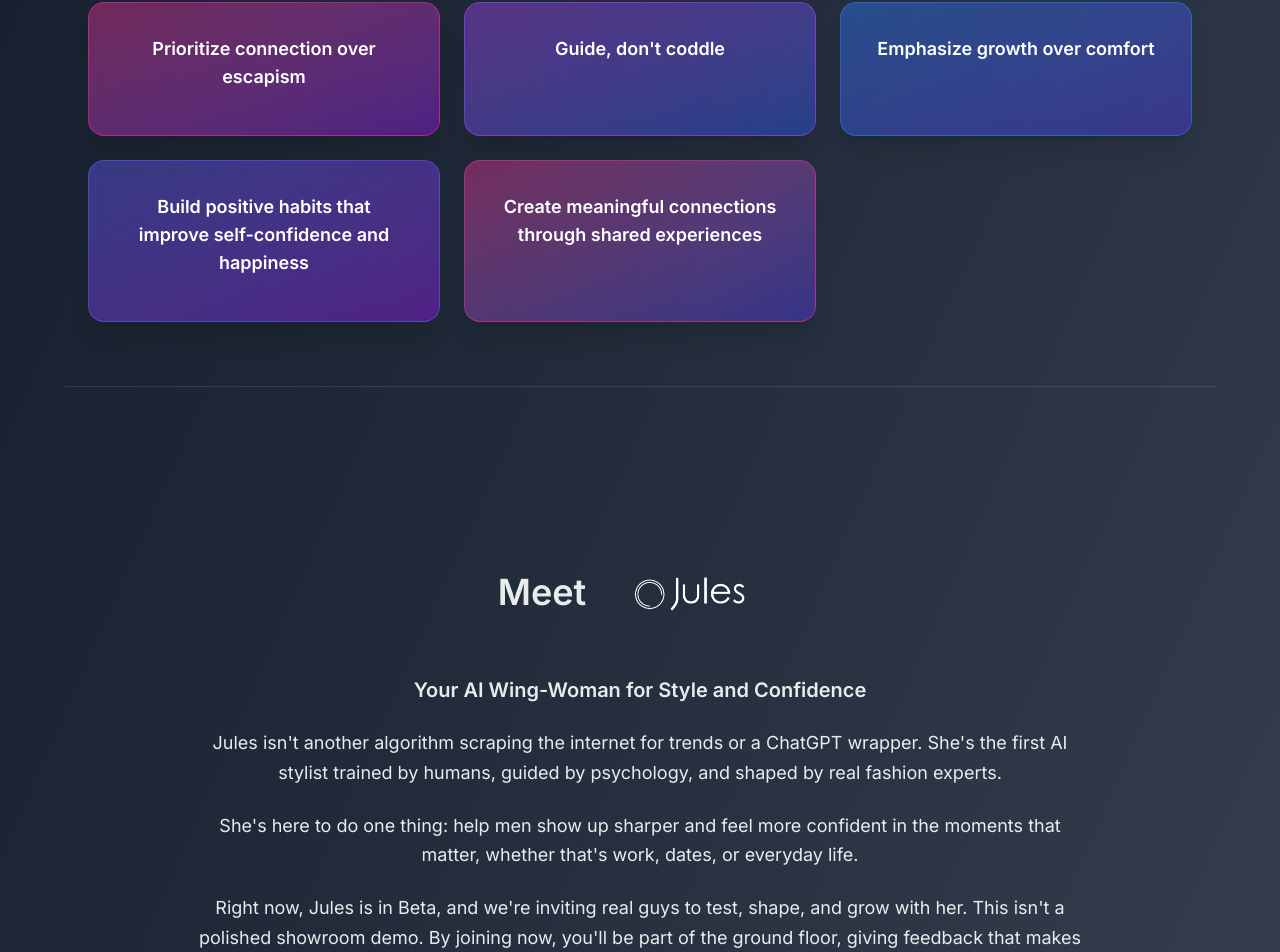
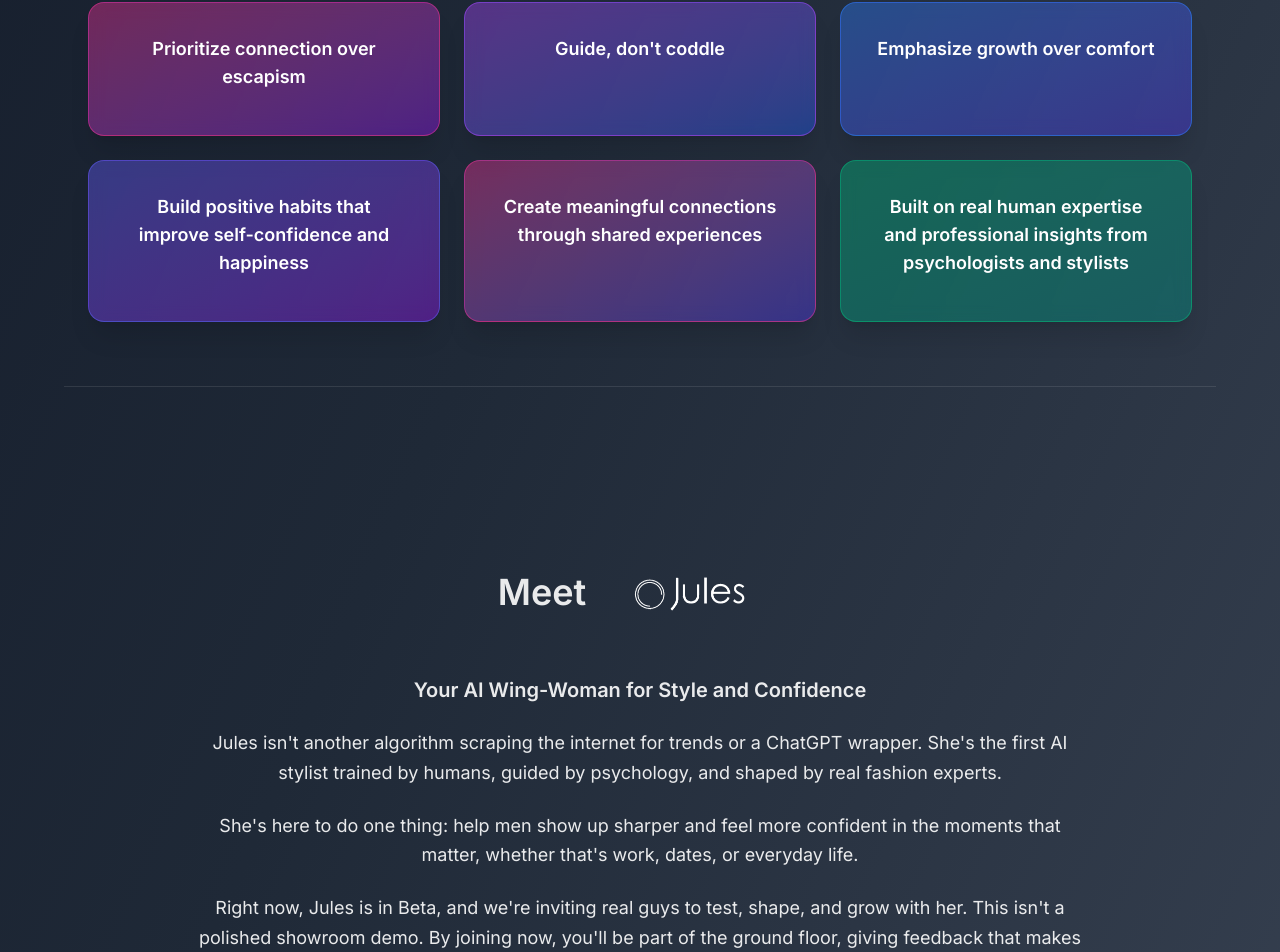
Before and after one commit to SaltaMedia/jules-labs, a Next.js app: page / in a window 1280 px wide. Shown: the part 1482-2434 px from the top of the page. Built offline with nearby package versions, Linux system fonts and the light colour scheme.

Commit message:
feat: add new philosophy card about human expertise and professional insights

```diff
--- a/src/app/page.tsx
+++ b/src/app/page.tsx
@@ -72,6 +72,9 @@
           <div className="bg-gradient-to-br from-pink-500/40 to-indigo-600/40 rounded-2xl p-8 text-center border border-pink-500/50 shadow-xl hover:scale-105 transition-transform duration-300 backdrop-blur-sm">
             <h3 className="font-semibold mb-3 text-white text-lg">Create meaningful connections through shared experiences</h3>
           </div>
+          <div className="bg-gradient-to-br from-emerald-500/40 to-teal-600/40 rounded-2xl p-8 text-center border border-emerald-500/50 shadow-xl hover:scale-105 transition-transform duration-300 backdrop-blur-sm">
+            <h3 className="font-semibold mb-3 text-white text-lg">Built on real human expertise and professional insights from psychologists and stylists</h3>
+          </div>
         </div>
       </Section>
 
--- a/src/components/Section.tsx
+++ b/src/components/Section.tsx
@@ -3,7 +3,7 @@
   title?: string;
   subtitle?: string;
   bg?: "white"|"grey"|"dark"|"gradient1"|"gradient2"|"gradient3"|"gradient4";
-  children: React.ReactNode;
+  children: React.ReactNode; s
 };
 
 export function Section({ id, title, subtitle, bg="white", children }: Props) {
```
